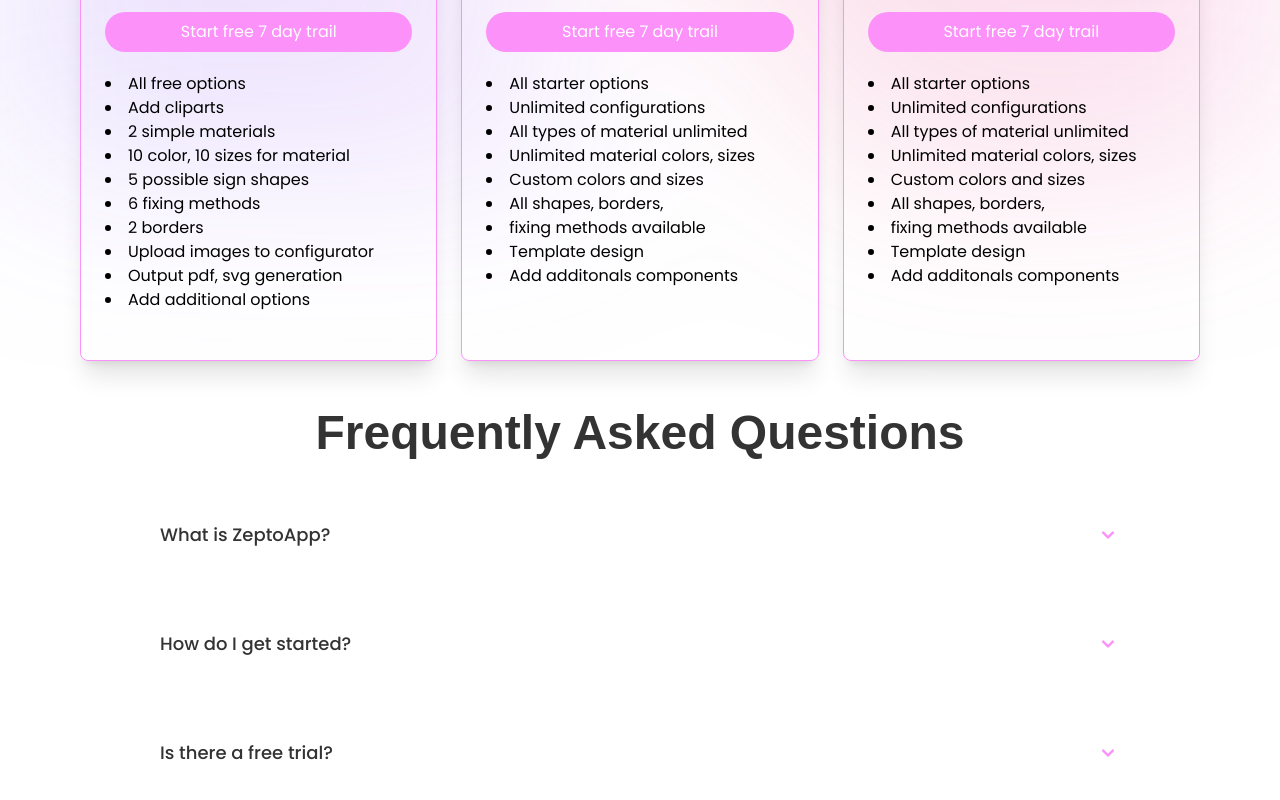
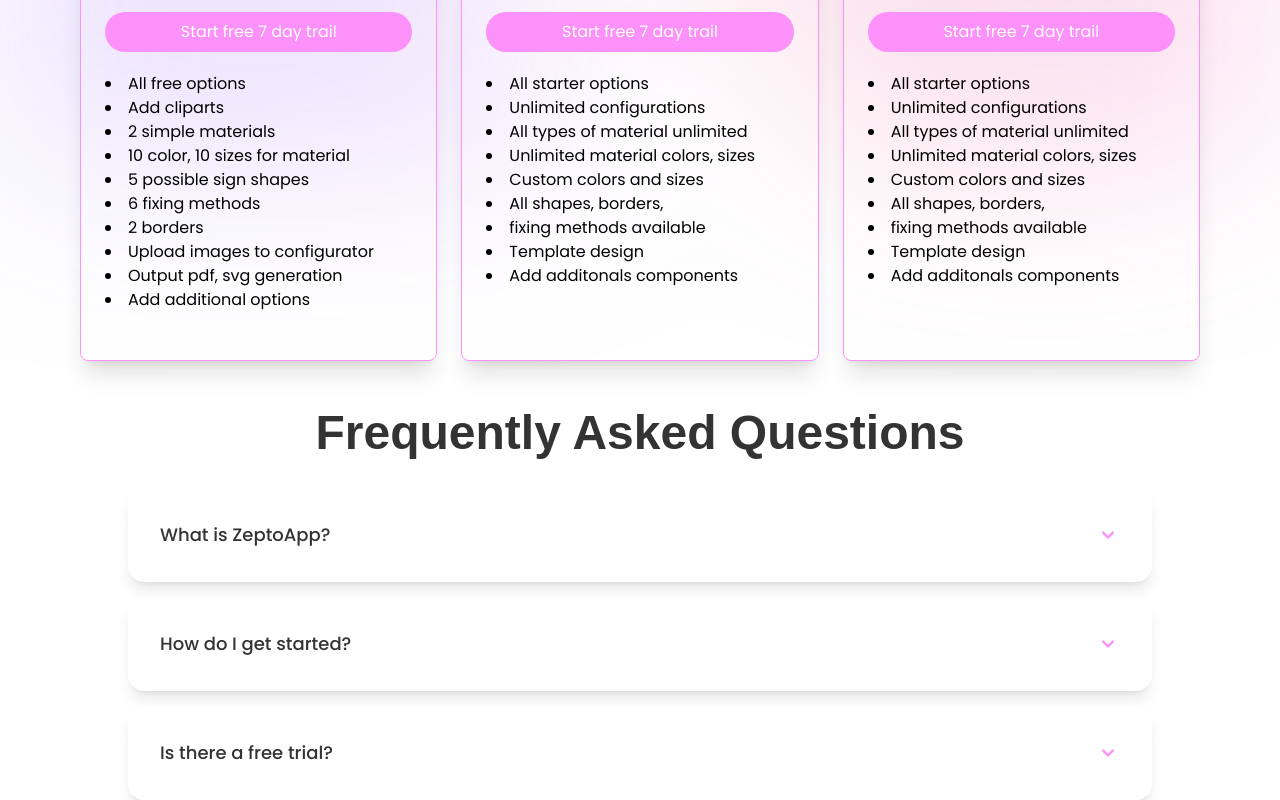
Before and after one commit to za-ibrahim/zepto-sign-customizer-landing-page, a React (Vite) app: page / in a window 1280 px wide. Shown: the part 626-1426 px from the top of the page. Built offline with nearby package versions, Linux system fonts and the light colour scheme; a web font is replaced by a local one.

Commit message:
FAQ shadow

```diff
--- a/src/components/FAQ.jsx
+++ b/src/components/FAQ.jsx
@@ -18,7 +18,7 @@ const faqData = [
 
 // FAQItem subcomponent for reusability
 const FAQItem = ({ question, answer, open, onClick, idx }) => (
-    <div className="bg-background rounded-2xl overflow-hidden transition-all duration-400 ease-in-out w-full">
+    <div className="bg-background shadow-lg rounded-2xl overflow-hidden transition-all duration-400 ease-in-out w-full">
         <button
             className={`flex flex-row w-full justify-between items-center text-left border-none p-8 text-lg font-medium cursor-pointer outline-none transition-colors duration-200`}
             onClick={onClick}
```
